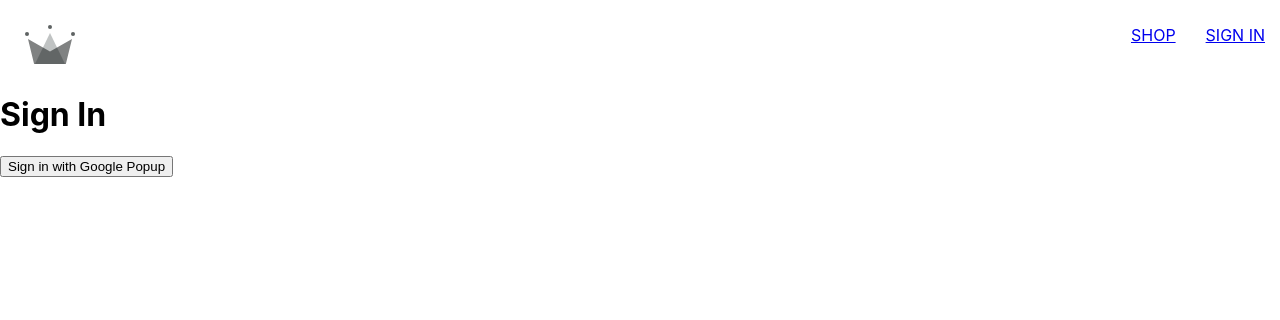
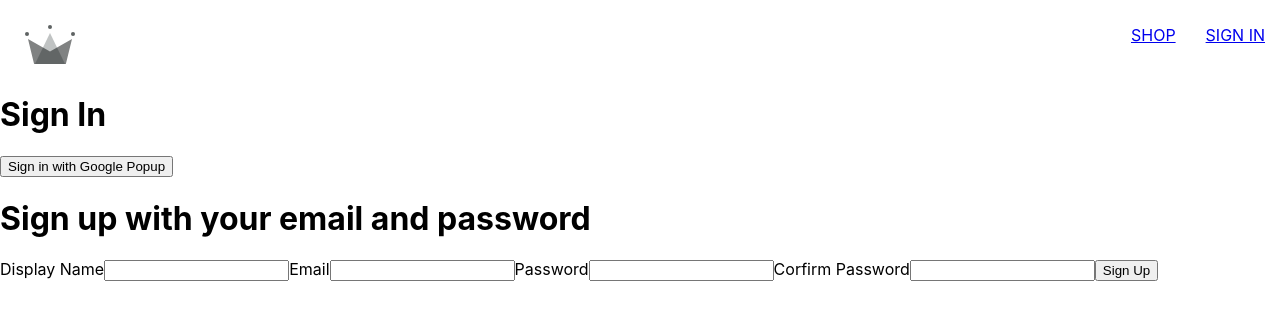
Before and after one commit to cambodianjesuss/crwn-clothing-2, a React (Create React App) app: page /sign-in in a window 1280 px wide. Shown: the top 320 px of the page. Built offline with nearby package versions, Linux system fonts and the light colour scheme; the HTML template or start-up script is replaced by a standard one.

Commit message:
Created Sign Up Form

```diff
--- a/src/components/routes/sign-in/sign-in.component.js
+++ b/src/components/routes/sign-in/sign-in.component.js
@@ -2,6 +2,8 @@
   signInWithGooglePopup,
   createUserDocumentFromAuth,
 } from "../../../utils/firebase/firebase.utils";
+
+import SignUpForm from "../../sign-up-form/sign-up-form.component";
 
 const SignIn = () => {
   const logGoogleUser = async () => {
@@ -14,6 +16,7 @@
     <div>
       <h1>Sign In</h1>
       <button onClick={logGoogleUser}>Sign in with Google Popup</button>
+      <SignUpForm />
     </div>
   );
 };
--- /dev/null
+++ b/src/components/sign-up-form/sign-up-form.component.js
@@ -0,0 +1,64 @@
+import { useState } from "react";
+
+const defaultFormFields = {
+  displayName: "",
+  email: "",
+  password: "",
+  confirmPassword: "",
+};
+
+const SignUpForm = () => {
+  const [formFields, setFormFields] = useState(defaultFormFields);
+  const { displayName, email, password, confirmPassword } = formFields;
+
+  console.log(formFields);
+
+  const handleChange = (event) => {
+    const { name, value } = event.target;
+
+    setFormFields({ ...formFields, [name]: value });
+  };
+
+  return (
+    <div>
+      <h1>Sign up with your email and password</h1>
+      <form onSubmit={() => {}}>
+        <label>Display Name</label>
+        <input
+          type="text"
+          name="displayName"
+          required
+          value={displayName}
+          onChange={handleChange}
+        />
+        <label>Email</label>
+        <input
+          type="email"
+          name="email"
+          required
+          value={email}
+          onChange={handleChange}
+        />
+        <label>Password</label>
+        <input
+          type="password"
+          name="password"
+          required
+          value={password}
+          onChange={handleChange}
+        />
+        <label>Corfirm Password</label>
+        <input
+          type="password"
+          name="confirmPassword"
+          required
+          value={confirmPassword}
+          onChange={handleChange}
+        />
+        <button type="submit">Sign Up</button>
+      </form>
+    </div>
+  );
+};
+
+export default SignUpForm;
```
